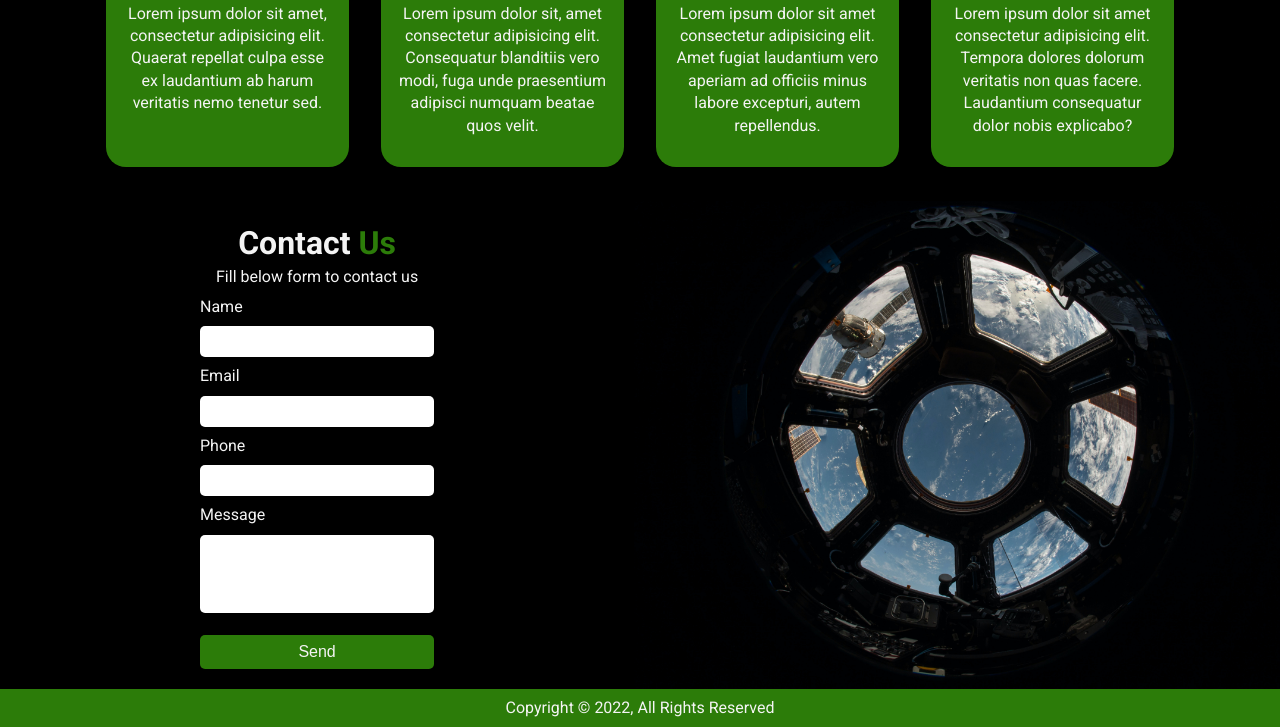
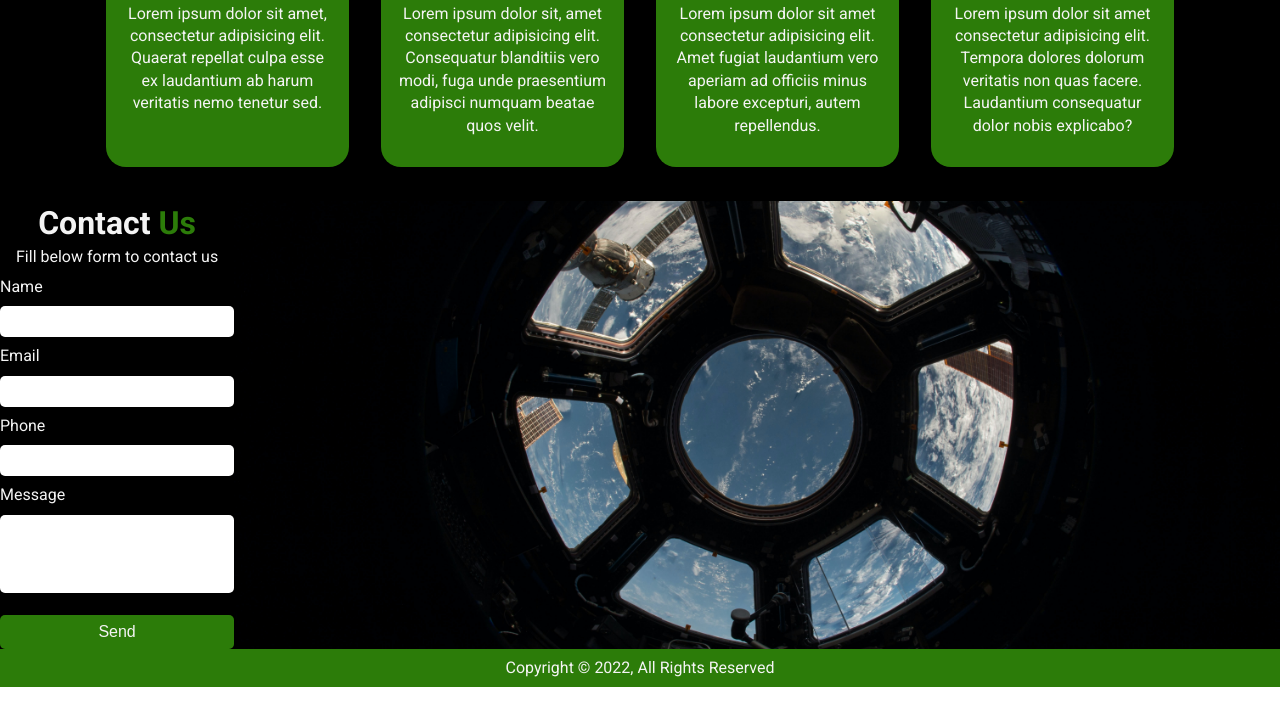
Before and after one commit to Arkadiusz-Adamowicz/globe-website, a plain HTML site: page index.html in a window 1280 px wide. Shown: the part 944-1671 px from the top of the page. After the commit the page ends 1631 px from the top, so only its background shows below. Drawn offline with Linux system fonts and the light colour scheme.

Commit message:
Update style.css

```diff
--- a/css/style.css
+++ b/css/style.css
@@ -161,7 +161,7 @@ li {
 .contact-form {
   height: 100%;
   background-color: #000;
-  padding: 20px 200px;
+
 }
 
 #contact .contact-form p {
```
